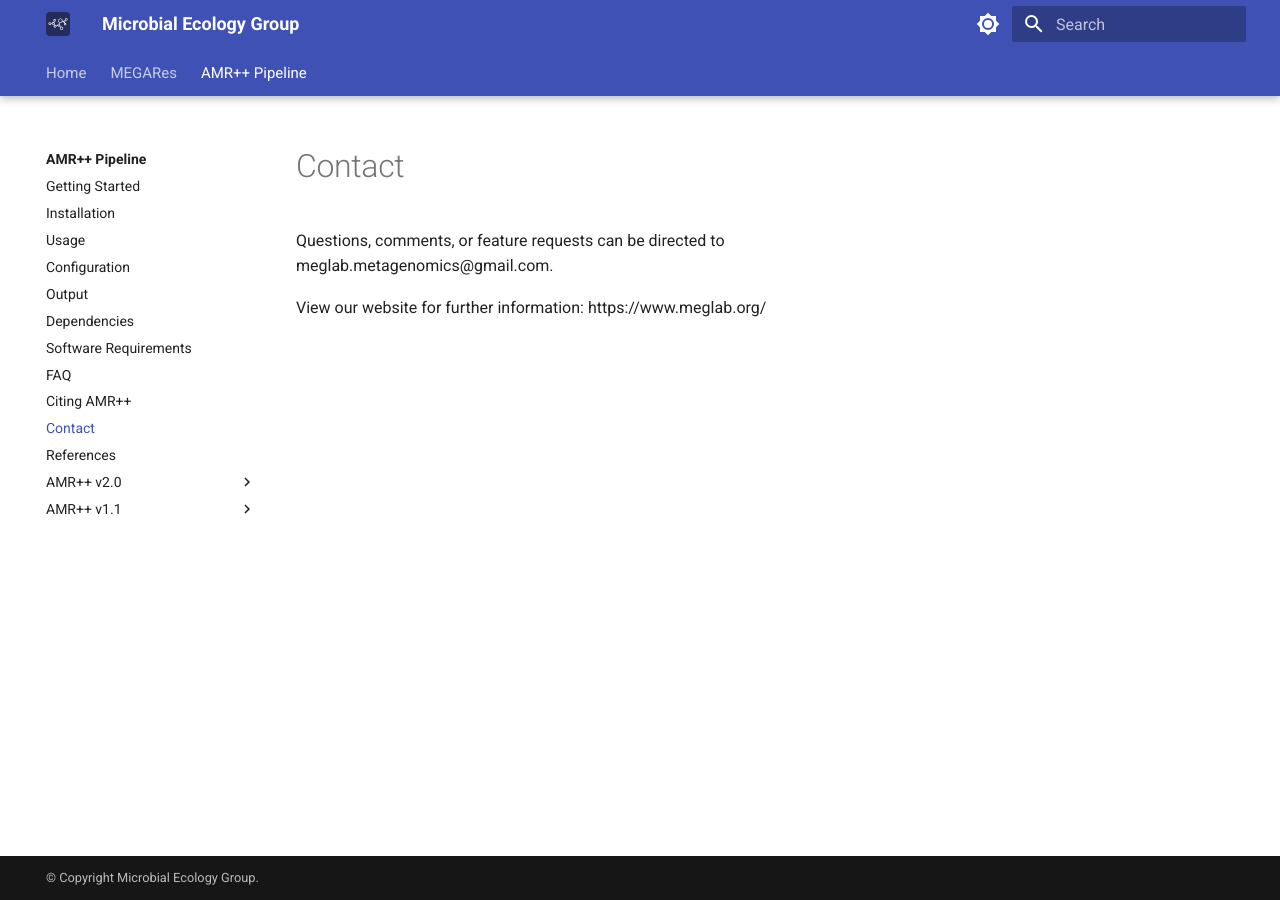
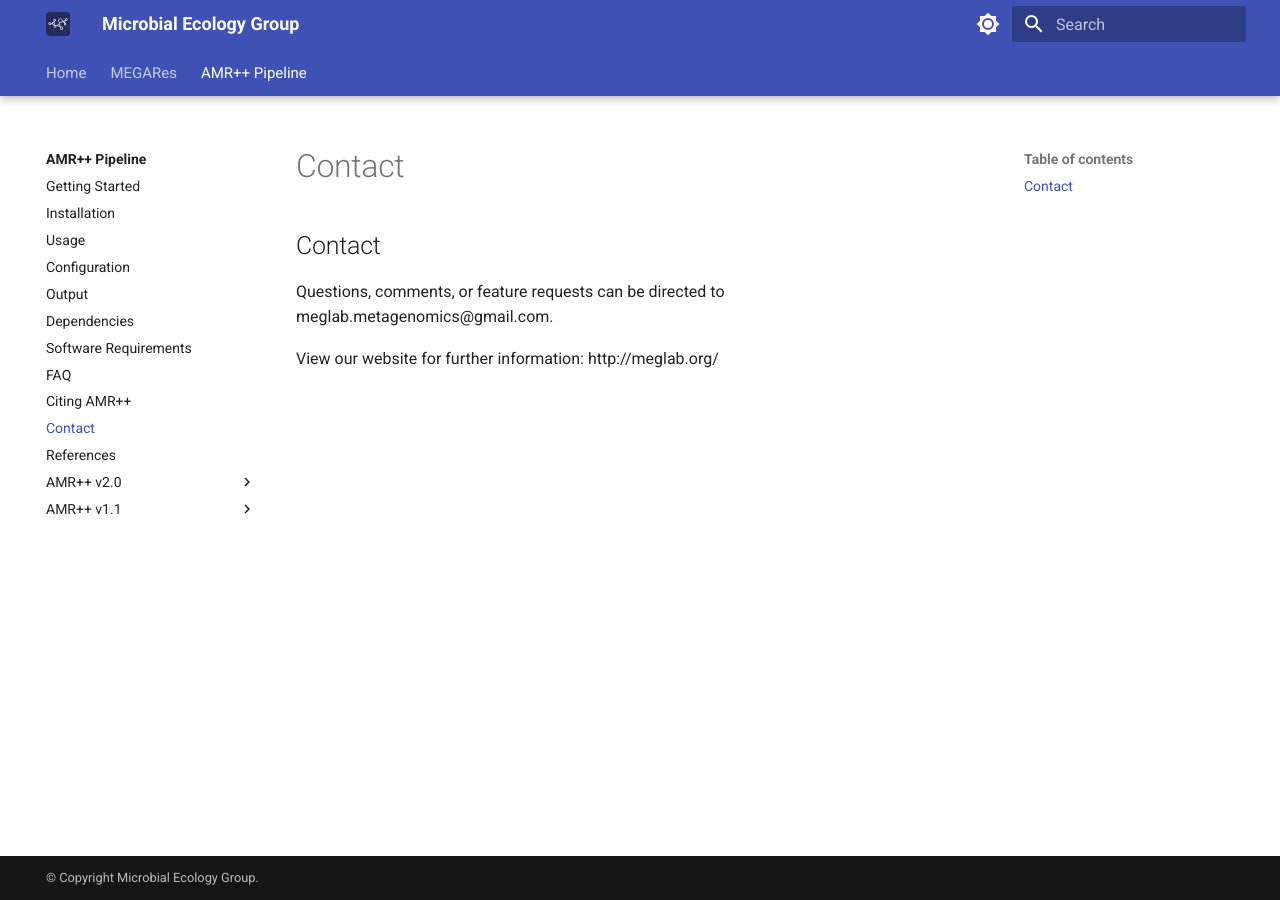
Before and after one commit to Microbial-Ecology-Group/meglab, an MkDocs documentation site: the page built from docs/amrplusplus/latest/contact.md, in a window 1280 px wide. Built offline with MkDocs 1.6.1 and Material for MkDocs 9.7.7, drawn with Linux system fonts in a browser that asks for light colours; some of the changed lines change nothing that is shown.

Commit message:
Update contact.md

```diff
--- a/docs/amrplusplus/latest/contact.md
+++ b/docs/amrplusplus/latest/contact.md
@@ -1,6 +1,7 @@
-# Contact
+Contact
+-------
 
 Questions, comments, or feature requests can be directed to meglab.metagenomics@gmail.com.
 
 View our website for further information:
-https://www.meglab.org/
+http://meglab.org/
```
